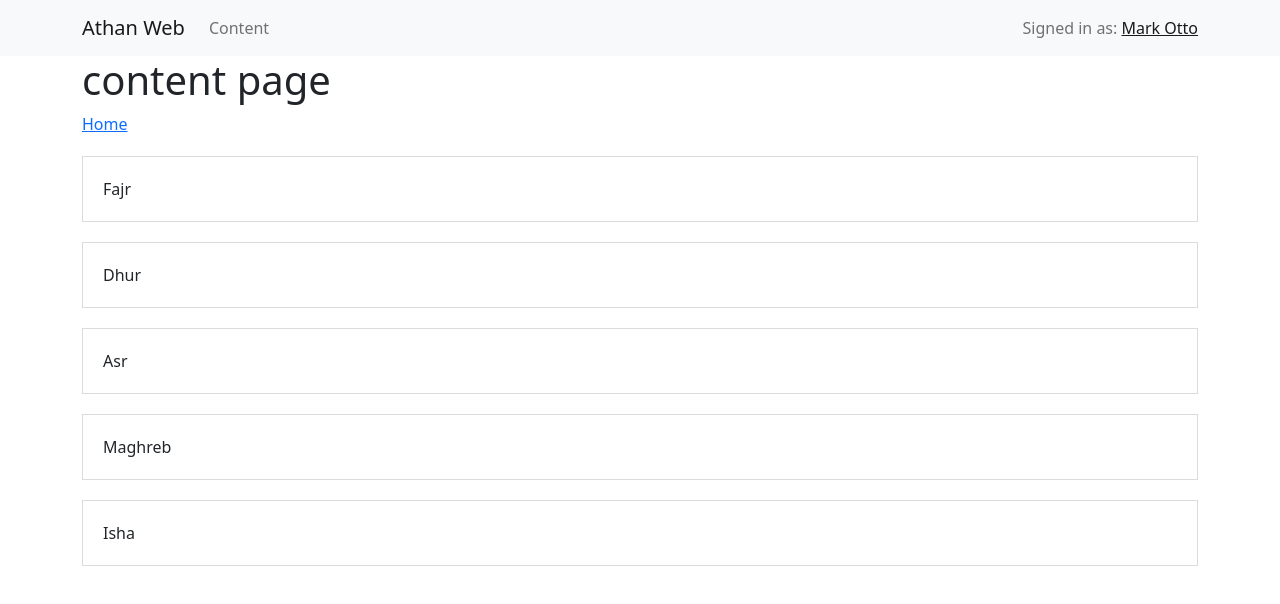
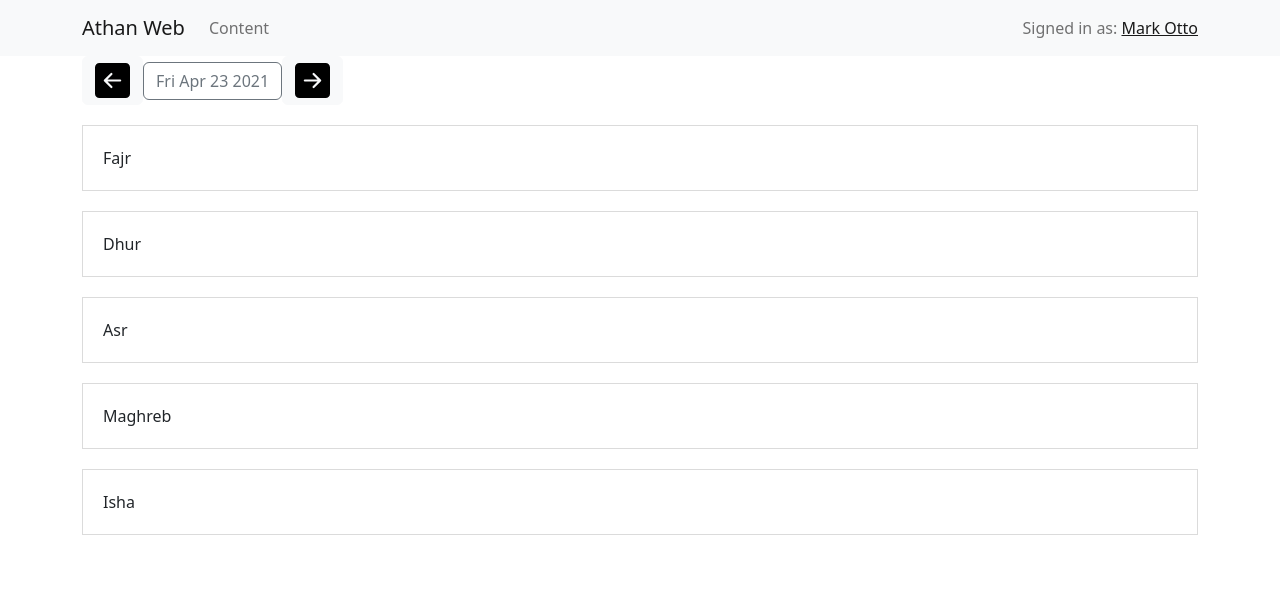
Before and after one commit to ahmednkhan24/athan-frontend-web, a React (Create React App) app: page /#/content in a window 1280 px wide. Shown: the top 604 px of the page. Built offline with nearby package versions, Linux system fonts and the light colour scheme.

Commit message:
update date by 1

```diff
--- a/package.json
+++ b/package.json
@@ -18,6 +18,7 @@
     "bootstrap": "^5.2.0",
     "react": "^18.2.0",
     "react-bootstrap": "^2.5.0",
+    "react-bootstrap-icons": "^1.10.3",
     "react-dom": "^18.2.0",
     "react-google-login": "^5.2.2",
     "react-redux": "^8.0.2",
--- /dev/null
+++ b/src/components/dates/Dates.tsx
@@ -0,0 +1,43 @@
+import { Dispatch, SetStateAction, memo } from 'react';
+import Button from 'react-bootstrap/Button';
+import {
+  ArrowLeftSquareFill,
+  ArrowRightSquareFill,
+} from 'react-bootstrap-icons';
+
+const addDays = (date: Date, days: number) => {
+  const d = new Date(date);
+  d.setDate(d.getDate() + days);
+  return d;
+};
+
+const subtractDays = (date: Date, days: number) => {
+  const d = new Date(date);
+  d.setDate(d.getDate() - days);
+  return d;
+};
+
+export interface DatesProps {
+  date: Date;
+  setDate: Dispatch<SetStateAction<Date>>;
+}
+
+export const Dates = memo(({ date, setDate }: DatesProps) => (
+  <div>
+    <Button
+      variant="light"
+      onClick={() => setDate(() => subtractDays(date, 1))}
+    >
+      <ArrowLeftSquareFill size={35} />
+    </Button>
+    <Button
+      variant="outline-secondary"
+      onClick={() => console.log('TODO: open date picker')}
+    >
+      {date.toDateString()}
+    </Button>
+    <Button variant="light" onClick={() => setDate(() => addDays(date, 1))}>
+      <ArrowRightSquareFill size={35} />
+    </Button>
+  </div>
+));
--- a/src/components/salahs/Salahs.tsx
+++ b/src/components/salahs/Salahs.tsx
@@ -5,6 +5,7 @@ import {
   SalahItemType,
   SalahItemId,
 } from './SalahItem';
+import { Dates } from 'components/dates/Dates';
 
 export type PrayerItemsTable = {
   [key: string]: Omit<SalahItemProps, 'onClick' | 'disabled'>;
@@ -35,6 +36,7 @@ export const prayers: Omit<SalahItemProps, 'onClick' | 'disabled'>[] = [
 ];
 
 export const Prayers: React.FC = () => {
+  const [date, setDate] = useState(new Date());
   const [itemsTable, setItemsTable] = useState(
     prayers.reduce((table, item) => {
       table[item.id] = item;
@@ -53,6 +55,7 @@ export const Prayers: React.FC = () => {
 
   return (
     <div>
+      <Dates date={date} setDate={setDate} />
       {Object.values(itemsTable).map((item) => (
         <SalahItem key={item.id} {...item} onClick={onClickItem} />
       ))}
--- a/src/screens/Content.tsx
+++ b/src/screens/Content.tsx
@@ -1,13 +1,10 @@
 import React from 'react';
-import { Link } from 'react-router-dom';
 import { Container } from 'react-bootstrap';
 import Salahs from 'components/salahs';
 
 const Content: React.FC = () => {
   return (
     <Container>
-      <h1>content page</h1>
-      <Link to="/">Home</Link>
       <Salahs />
     </Container>
   );
```
